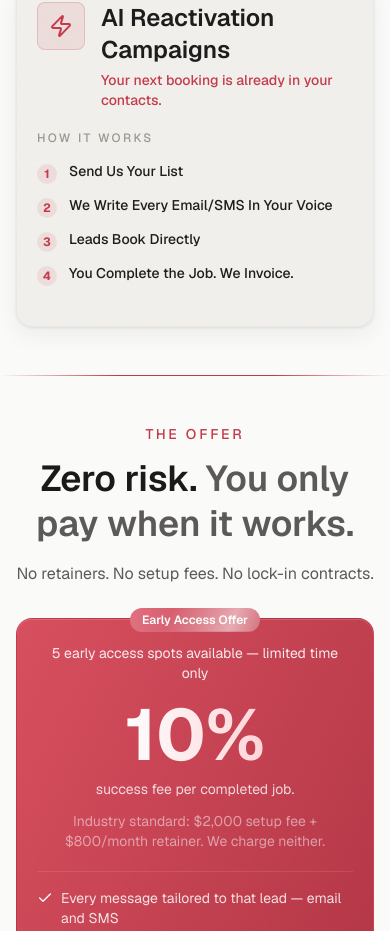
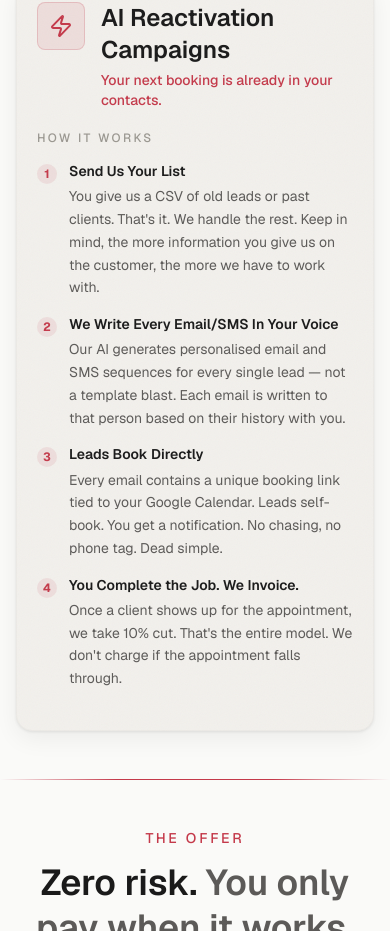
Before and after one commit to automationcultureai/automation-culture-marketing-website, a Next.js app: page / in a window 390 px wide. Shown: the part 3134-4065 px from the top of the page. Built offline with nearby package versions, Linux system fonts and the light colour scheme.

Commit message:
feat: show step descriptions in How It Works section on mobile
Co-Authored-By: Claude Sonnet 4.6 <noreply@anthropic.com>

```diff
--- a/app/components/sections/HowItWorksSection.tsx
+++ b/app/components/sections/HowItWorksSection.tsx
@@ -115,14 +115,17 @@ export function HowItWorksSection() {
               How it works
             </p>
 
-            {/* Mobile: simple numbered list */}
-            <ol className="sm:hidden flex flex-col gap-3">
+            {/* Mobile: numbered list with body text */}
+            <ol className="sm:hidden flex flex-col gap-4">
               {service.howItWorks.map((item, i) => (
                 <li key={item.step} className="flex items-start gap-3">
                   <span className="mt-0.5 flex h-5 w-5 shrink-0 items-center justify-center rounded-full bg-[#C4394A]/10 text-xs font-bold text-[#C4394A]">
                     {i + 1}
                   </span>
-                  <span className="text-sm font-medium text-[#1a1a1a] leading-snug">{item.heading}</span>
+                  <div className="flex flex-col gap-1">
+                    <span className="text-sm font-semibold text-[#1a1a1a] leading-snug">{item.heading}</span>
+                    <span className="text-sm text-[#5C5A58] leading-relaxed">{item.body}</span>
+                  </div>
                 </li>
               ))}
             </ol>
```
